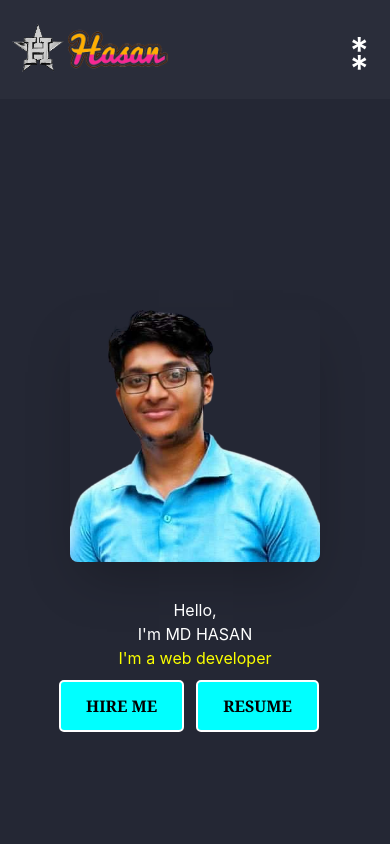
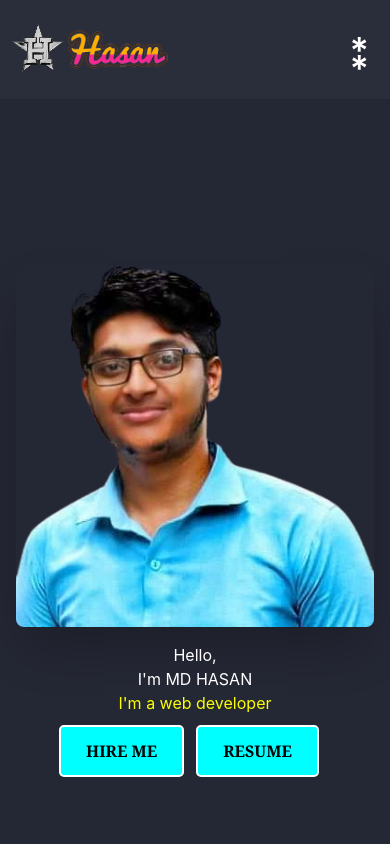
Before and after one commit to MdHasan0467/My_React_Portfolio, a React (Create React App) app: page / in a window 390 px wide. Shown: the top 844 px of the page. Built offline with nearby package versions, Linux system fonts and the light colour scheme.

Commit message:
logo hover transition effect added for mobile

```diff
--- a/src/components/Pages/Home/Banner/Banner.js
+++ b/src/components/Pages/Home/Banner/Banner.js
@@ -11,16 +11,11 @@ const Banner = () => {
 			<div>
 				<div className='hero min-h-screen bg-[#242734]'>
 					<div className='hero-content flex-col lg:flex-row-reverse'>
-						<div className='profile '>
-							<div className='profile2'>
-								<img
-									src='meRemove.png'
-									className='w-[250px] lg:w-[384px] lg:max-w-sm rounded-lg shadow-2xl'
-								/>
-							</div>
-						</div>
-
-						<div className='mt-5 md:mt-0 lg:mr-5'>
+						<img
+							src='meRemove.png'
+							className='lg:max-w-sm rounded-lg shadow-2xl'
+						/>
+						<div>
 							<h2 className=' title'>{state.title}</h2>
 							<h2 className=' titleTwo'>{state.titleTwo}</h2>
 							<h2 className=' titleThree'>{state.titleThree}</h2>
--- a/src/components/Shared/Navbar/Navbar.js
+++ b/src/components/Shared/Navbar/Navbar.js
@@ -53,13 +53,17 @@ const Navbar = () => {
 				</div>
 				<div className='navbar bg-[#2a2d3a] flex md:hidden'>
 					<div className='flex-1'>
-						<Link className='flex' to='/'>
+						<Link className='link' to='/'>
+							<div className='logoStyle'>
+								<div className='logoStyle2 flex'>
 									<img
 										className='w-[60px] h-[60px] mt-3'
 										src='hLogo.png'
 										alt='Logo'
 									/>
 									<img className='w-[100px]' src='hasanText.png' alt='' />
+								</div>
+							</div>
 						</Link>
 					</div>
 					<div className='flex-none'>
```
Lines whose indentation alone changed are shown as unchanged.
